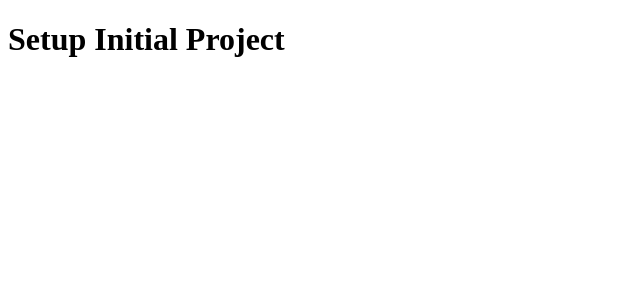
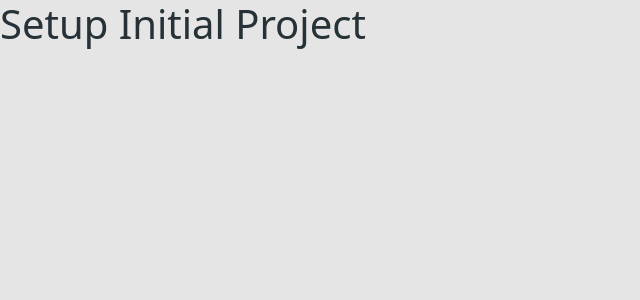
Before and after one commit to zaqueurodrigues/esmetrology, a React (Create React App) app in the folder frontweb/: page / in a window 1280 px wide. Shown: the top 300 px of the page, without its empty margins (0-640 px from the left). Built offline with nearby package versions, Linux system fonts and the light colour scheme.

Commit message:
bootstrap theme custom

```diff
--- a/frontweb/package.json
+++ b/frontweb/package.json
@@ -10,6 +10,8 @@
     "@types/node": "^16.18.2",
     "@types/react": "^17.0.0",
     "@types/react-dom": "^17.0.0",
+    "bootstrap": "^5.2.2",
+    "node-sass": "^4.14.1",
     "react": "^17.0.2",
     "react-dom": "^17.0.2",
     "react-scripts": "5.0.1",
--- a/frontweb/src/App.tsx
+++ b/frontweb/src/App.tsx
@@ -1,8 +1,9 @@
+import './assets/styles/custom.scss';
 import './App.css';
 
 function App() {
   return (
-    <h1>Setup Initial Project</h1>
+    <h1 className='text-warning'  >Setup Initial Project</h1>
   );
 }
 
--- /dev/null
+++ b/frontweb/src/assets/styles/custom.scss
@@ -0,0 +1,8 @@
+$theme-colors: (
+    'primary': #407bff,
+);
+
+$body-bg: #e5e5e5;
+$body-color: #263237;
+
+@import '~bootstrap/scss/bootstrap.scss';
```
Also changed, not shown: 1 other file (tests, documents, lock files or other folders).
